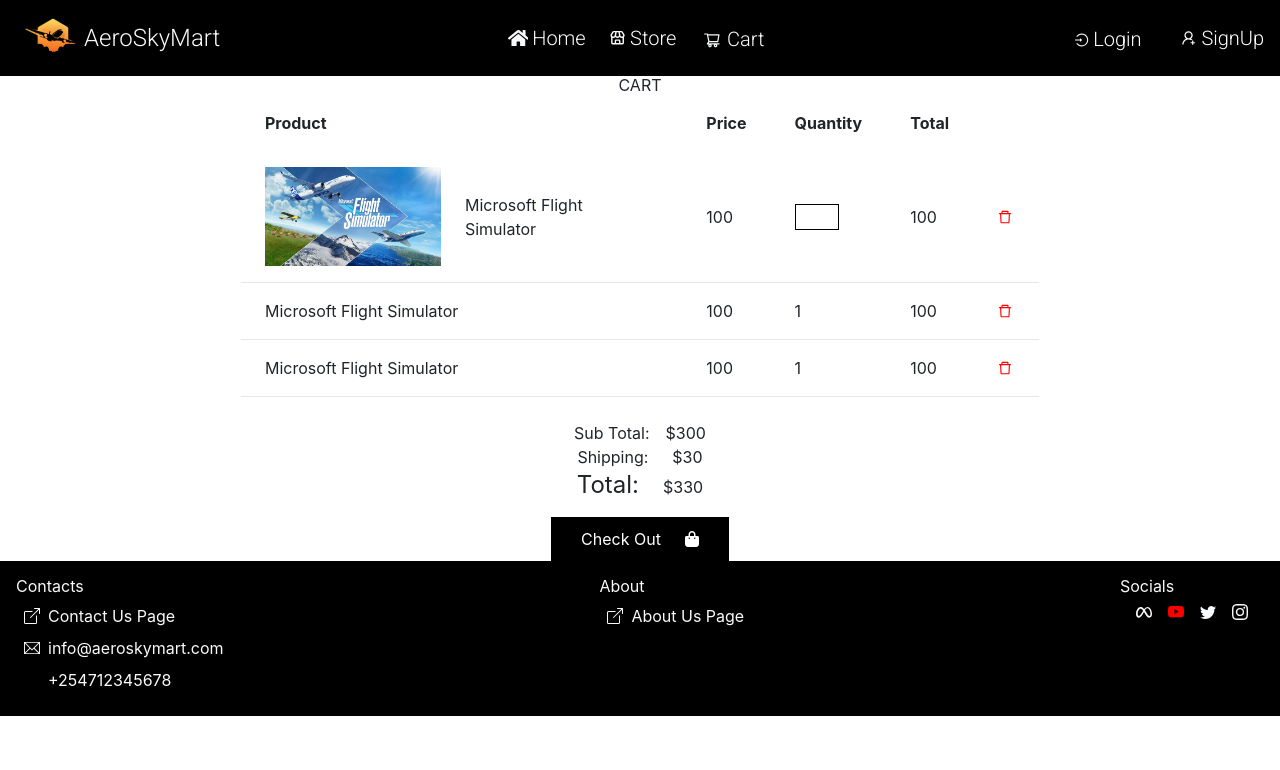
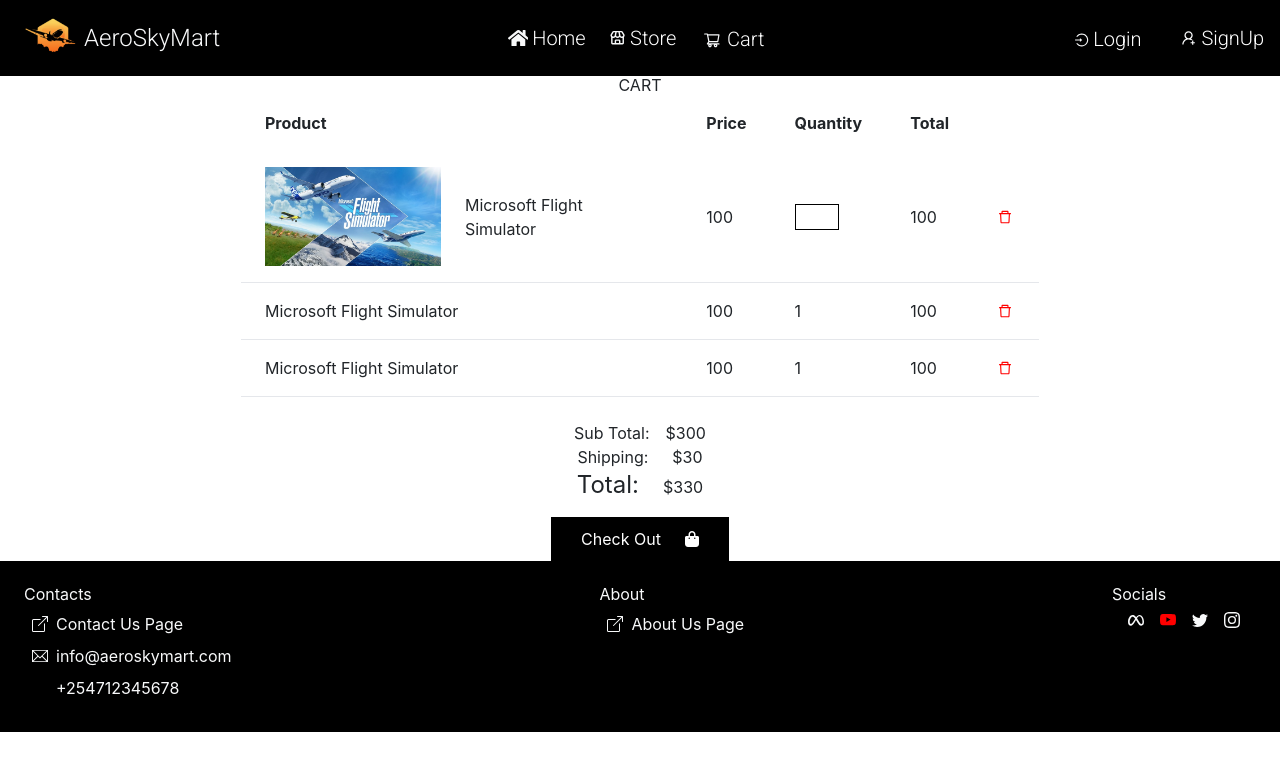
Before and after one commit to Osorabrian/AeroSkyMart, a React (Create React App) app: page /cart in a window 1280 px wide. Shown: the top 770 px of the page. Built offline with nearby package versions, Linux system fonts and the light colour scheme; some icons are missing.

Commit message:
add about us link

```diff
--- a/src/Components/Footer/Footer.js
+++ b/src/Components/Footer/Footer.js
@@ -22,7 +22,7 @@ export default function Footer(){
 
                 <div className="flex flex-wrap justify-between text-light text-left">
 
-                    <div className="flex-wrap m-3">
+                    <div className="flex-wrap m-4">
                         <h1>Contacts</h1>
 
                         <div className="flex m-2">
@@ -43,7 +43,7 @@ export default function Footer(){
 
                     </div>
 
-                    <div className="m-3">
+                    <div className="m-4">
                         <h1>About</h1>
 
                         <div className="flex-wrap">
@@ -54,7 +54,7 @@ export default function Footer(){
                         </div>
                     </div>
 
-                    <div className="m-3">
+                    <div className="m-4">
                         <h1>Socials</h1>
 
                         <div className="flex flex-wrap m-2">
```
